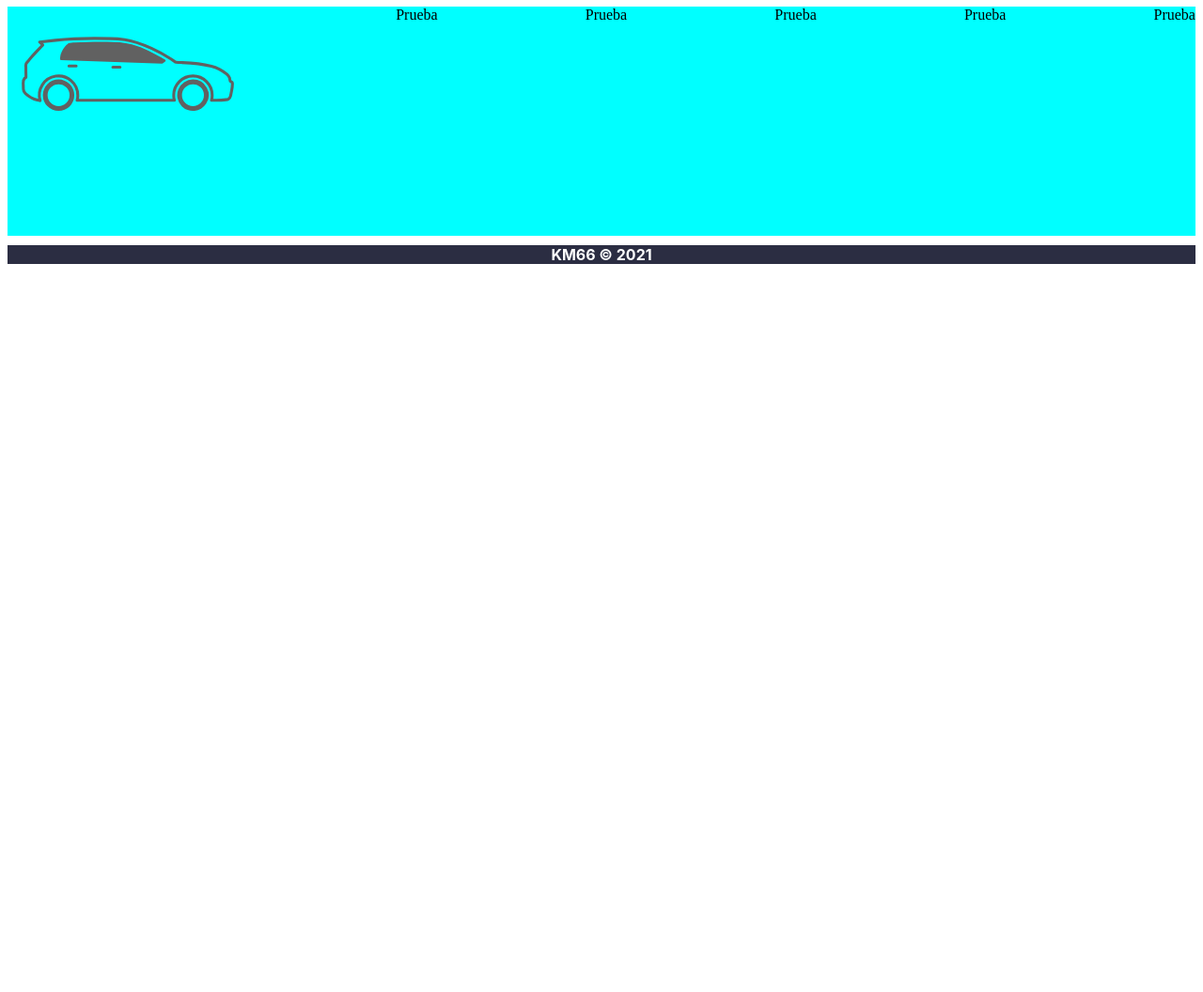
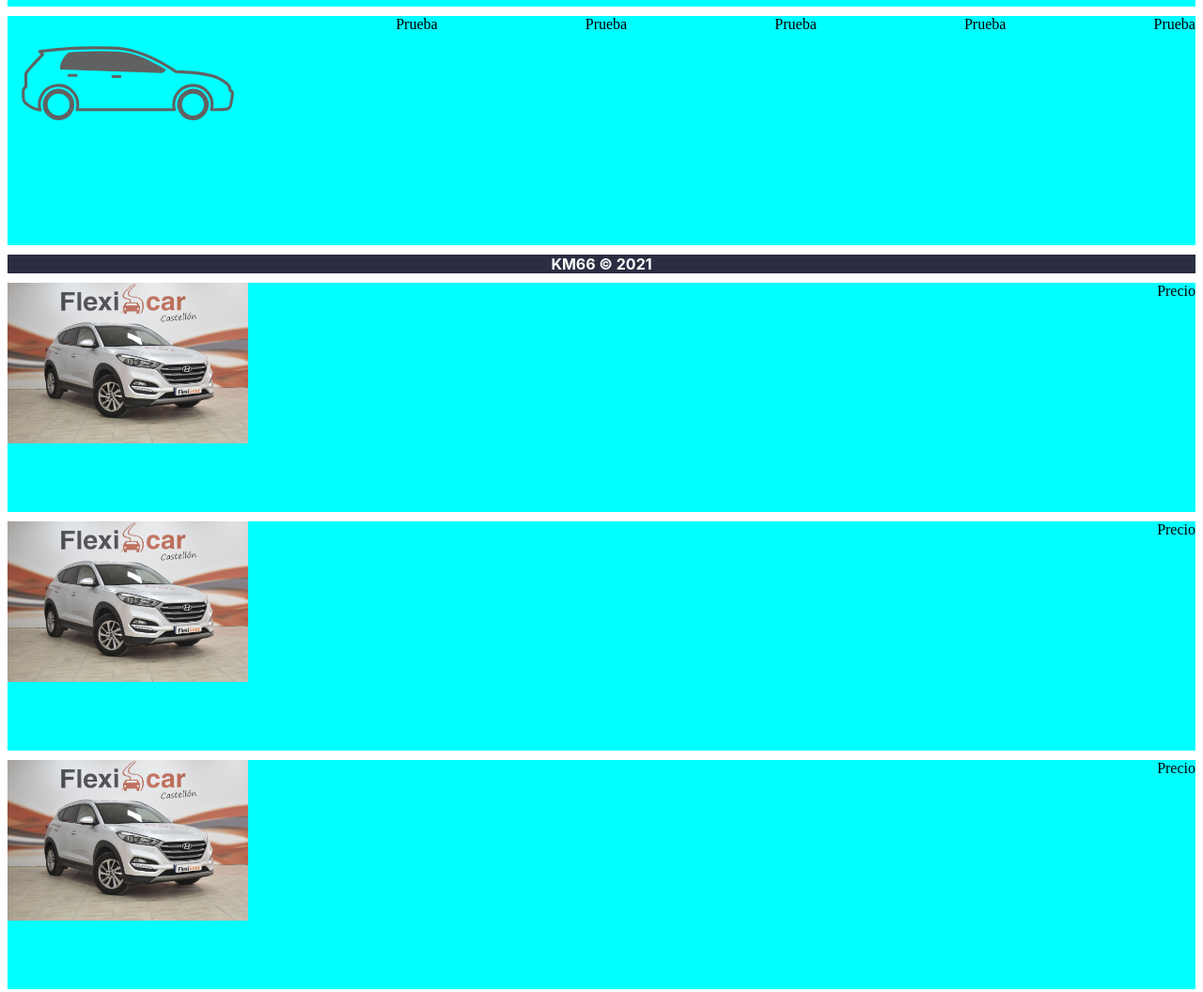
Before and after one commit to joseIgnaciodv/Proyecto-IU, a plain HTML site: page resultados_coches.html in a window 1280 px wide. Shown: the part 861-1917 px from the top of the page at 94% size. Before the commit the page ends 1150 px from the top, so only its background shows below. Drawn offline with Linux system fonts and the light colour scheme.

Commit message:
acabamos antes

```diff
--- a/css/resultados.css
+++ b/css/resultados.css
@@ -34,6 +34,10 @@ header{
     height: 32px;
 }
 
+#prueba:hover{
+    fill: #e74c3d;
+}
+
 .precio-coche{
     display: flex;
     flex-direction: column;
@@ -46,8 +50,9 @@ header{
     font-weight: bold;
 }
 
-#logo{
+header #logo{
     margin-left: 10px;
+    margin-bottom: 10px;
 }
 
 #menu{
--- /dev/null
+++ b/js/prueba.js
@@ -0,0 +1,74 @@
+function buscar(){
+    var i = 0
+    var json = [
+        {
+           "tipo_coche": "Compacto",
+           "tipo_cambio": "Manual",
+           "combustible": "Gasolina",
+           "marca": "Hyundai",
+           "modelo": "Tucson",
+           "imagen": "imagenes/hyundai.jpg",
+           "precio": ""
+        },
+        {
+            "tipo_coche": "Compacto",
+            "tipo_cambio": "Manual",
+            "combustible": "Gasolina",
+            "marca": "Hyundai",
+            "modelo": "Tucson",
+            "imagen": "imagenes/hyundai.jpg",
+            "precio": "34000"
+         },
+         {
+            "tipo_coche": "Compacto",
+            "tipo_cambio": "Manual",
+            "combustible": "Gasolina",
+            "marca": "Hyundai",
+            "modelo": "Tucson",
+            "imagen": "imagenes/hyundai.jpg",
+            "precio": ""
+         },
+         {
+            "tipo_coche": "Compacto",
+            "tipo_cambio": "Manual",
+            "combustible": "Gasolina",
+            "marca": "Hyundai",
+            "modelo": "Tucson",
+            "imagen": "imagenes/hyundai.jpg",
+            "precio": ""
+         },
+         {
+            "tipo_coche": "Compacto",
+            "tipo_cambio": "Manual",
+            "combustible": "Gasolina",
+            "marca": "Hyundai",
+            "modelo": "Tucson",
+            "imagen": "imagenes/hyundai.jpg",
+            "precio": ""
+         }
+     ]
+
+     for(i; i < json.length; i++){
+         var tarjeta = document.createElement("div")
+         tarjeta.setAttribute("class", "tarjeta")
+         var espacioIm = document.createElement("div")
+         espacioIm.setAttribute("class", "espacio-imagen")
+         var imagen = document.createElement("img")
+         imagen.src = json[i].imagen
+         var precio = document.createElement("div")
+         precio.setAttribute("class", "precio-coche")
+         var tituloPrecio = document.createElement("span")
+         tituloPrecio.textContent = "Precio"
+
+         precio.appendChild(tituloPrecio)
+         espacioIm.appendChild(imagen)
+         tarjeta.appendChild(espacioIm)
+         tarjeta.appendChild(precio)
+
+         document.body.appendChild(tarjeta)
+     }
+}
+
+function tiempo(){
+    setTimeout(buscar, 3000)
+}
--- a/resultados_coches.html
+++ b/resultados_coches.html
@@ -5,9 +5,10 @@
     <meta http-equiv="X-UA-Compatible" content="IE=edge">
     <meta name="viewport" content="width=device-width, initial-scale=1.0">
     <link rel="stylesheet" href="css/resultados.css">
+    <script src = "js/prueba.js"></script>
     <title>Resultados Coches</title>
 </head>
-<body>
+<body onload = "tiempo()">
     <header>
         <img id = "logo" src = "imagenes/logo_gris.png" alt="">
         <img id = "menu" src = "imagenes/square.png" alt="">
```
Also changed, not shown: css/segunda_mano.css (added, +27 -0 lines), index.html (+11 -1 lines), segunda_mano.html (added, +19 -0 lines), imagenes/gearbox.svg (added), imagenes/manual-transmission.svg (added).
